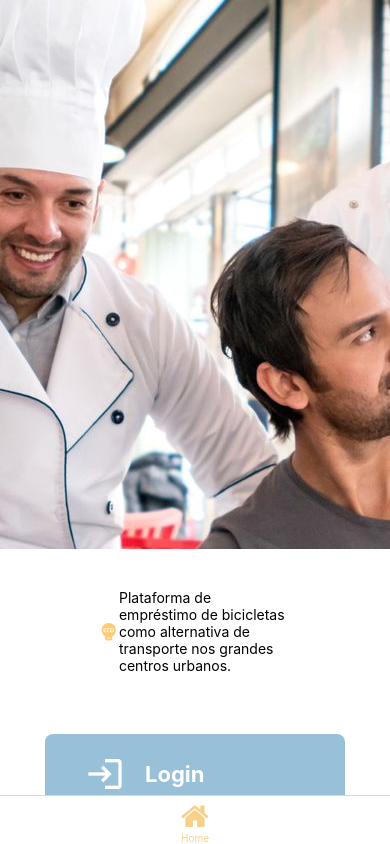
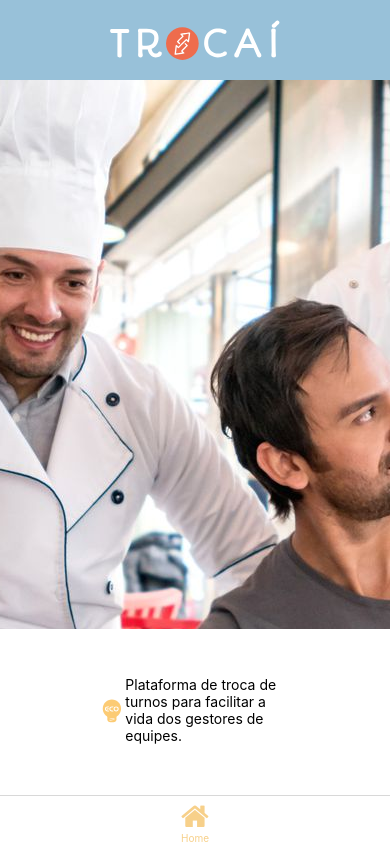
Before and after one commit to ICEI-PUC-Minas-PMV-ADS/trocai, a React Native app in the folder src/frontend/: screen / in a window 390 px wide. Built offline with nearby package versions, Linux system fonts and the light colour scheme; what expo-linking would draw is missing.

Commit message:
update header and description

```diff
--- a/src/frontend/screens/home/homeScreen.tsx
+++ b/src/frontend/screens/home/homeScreen.tsx
@@ -5,6 +5,7 @@ import Lamp from "./lamp";
 import OptionsList from "./optionsList";
 import dimensions from "../../constants/Layout";
 import Colors from "../../constants/Colors";
+import LogoWithText from "../img/logoWithText";
 
 function HomePage(): JSX.Element {
   const { loggedUser } = useSelector(
@@ -17,6 +18,9 @@ function HomePage(): JSX.Element {
   return (
     <SafeAreaView style={{ flex: 1 }}>
       <HomeScreenContainer>
+        <Header>
+          <LogoWithText textColor={Colors.light.white} height={40} />
+        </Header>
         <ImageContainer>
           <HomeImg source={homeImg} />
         </ImageContainer>
@@ -24,8 +28,8 @@ function HomePage(): JSX.Element {
           <LampContainer>
             <Lamp />
             <Text>
-              Plataforma de empréstimo de bicicletas como alternativa de
-              transporte nos grandes centros urbanos.
+              Plataforma de troca de turnos para facilitar a vida dos gestores
+              de equipes.
             </Text>
           </LampContainer>
         )}
@@ -59,6 +63,16 @@ const LampContainer = styled.View`
   margin-bottom: 40px;
 `;
 
+const Header = styled.View`
+  width: 100%;
+  height: 80px;
+  display: flex;
+  justify-content: center;
+  align-items: center;
+  flex-direction: row;
+  background-color: ${Colors.light["light-blue"]};
+`;
+
 const ImageContainer = styled.View`
   width: 100%;
   height: ${dimensions.window.height * 0.65};
```
